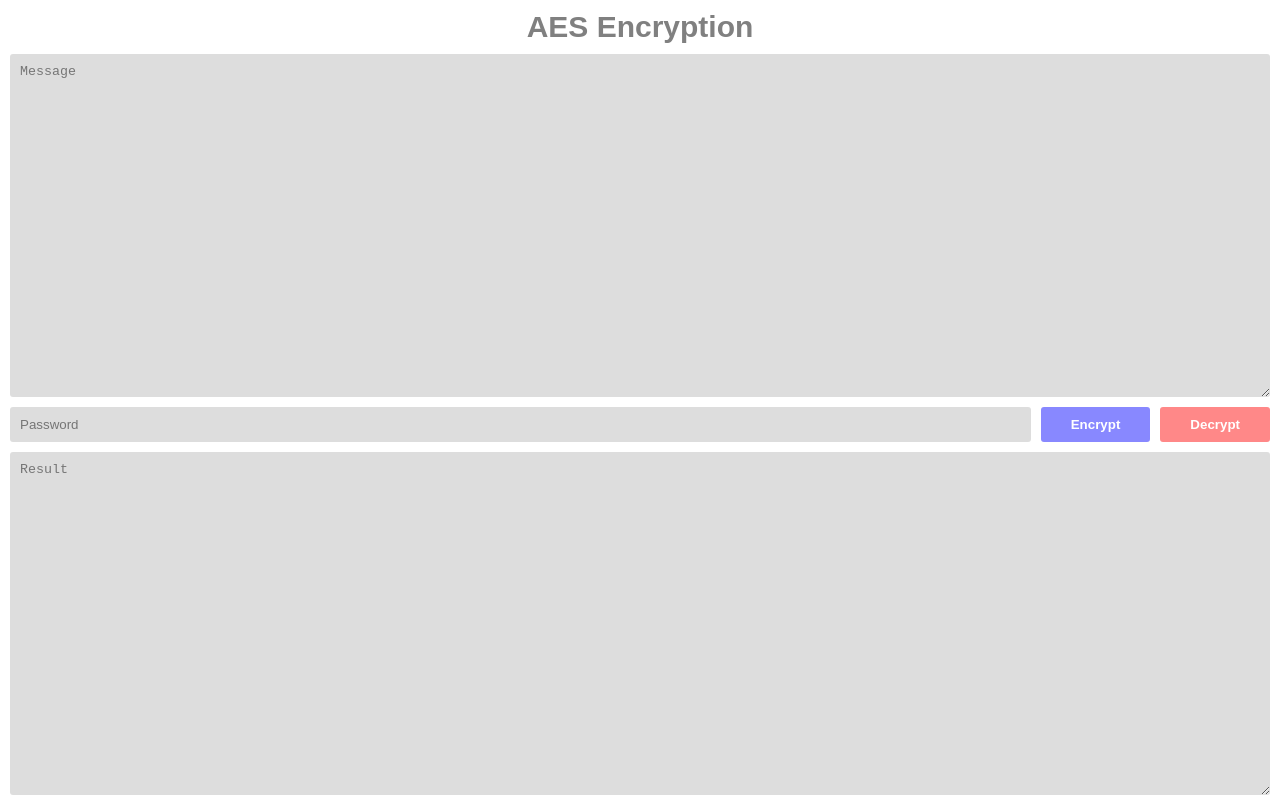
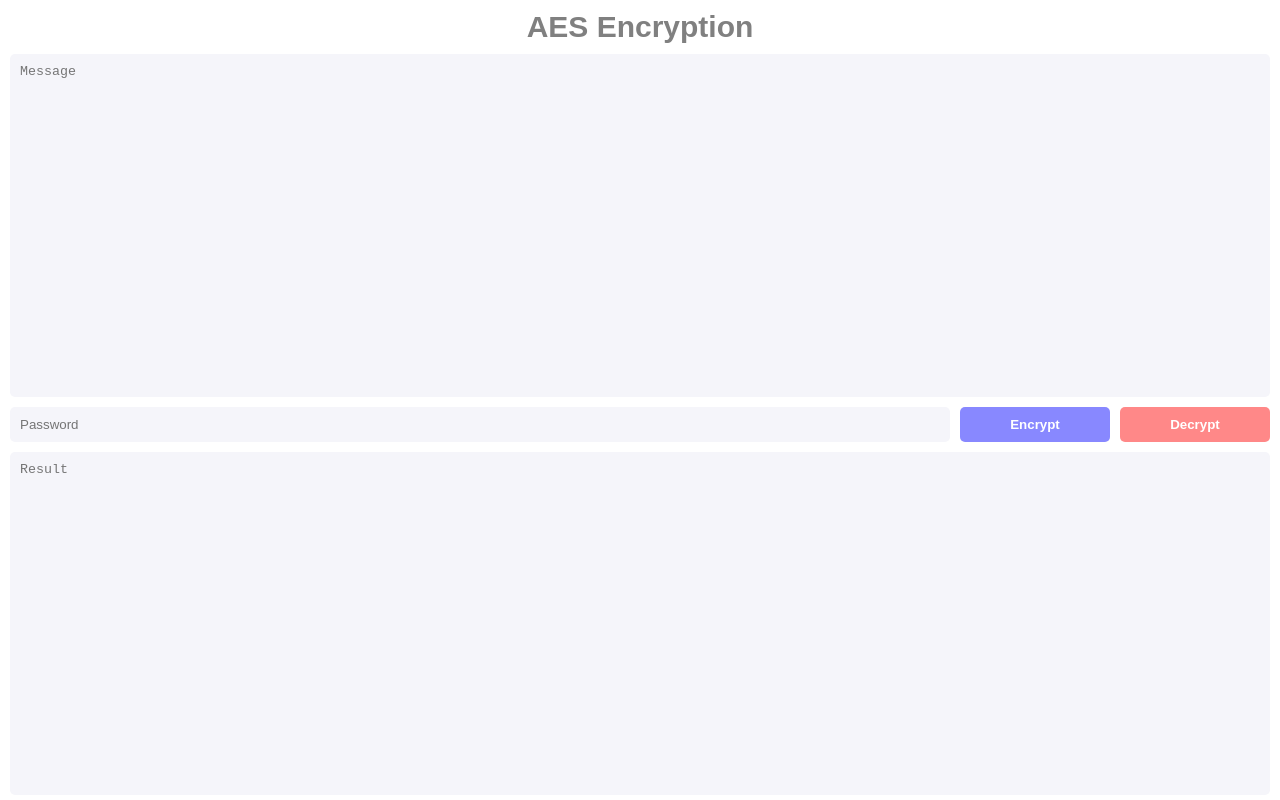
Before and after one commit to kcirtaptrick/kcirtaptrick.github.io, a plain HTML site: page encrypt/index.html in a window 1280 px wide. Drawn offline with Linux system fonts and the light colour scheme.

Commit message:
Improved encryption layout

```diff
--- a/encrypt/index.html
+++ b/encrypt/index.html
@@ -1,10 +1,12 @@
 <!DOCTYPE html>
 <html>
   <head>
-    <title>AES Encryption</title>
+    <title>Encryption</title>
+    <meta name="viewport" content="width=device-width, initial-scale=1" />
+
     <script src="https://cdnjs.cloudflare.com/ajax/libs/crypto-js/3.1.2/rollups/aes.js"></script>
     <link rel="stylesheet" type="text/css" href="styles.css" />
-    <script src="script.js"></script>
+    <script defer src="script.js"></script>
   </head>
   <body>
     <header>AES Encryption</header>
@@ -14,6 +16,6 @@
       <button onclick="encrypt()" class="encrypt">Encrypt</button>
       <button onclick="decrypt()" class="decrypt">Decrypt</button>
     </div>
-    <textarea placeholder="Result"></textarea>
+    <textarea placeholder="Result" disabled></textarea>
   </body>
 </html>
--- a/encrypt/script.js
+++ b/encrypt/script.js
@@ -1,7 +1,5 @@
-window.onload = () => {
-  document.querySelector("textarea[placeholder='Message']").value =
-    searchToObject().message || "";
-};
+document.querySelector("textarea[placeholder='Message']").value =
+  searchToObject().message || "";
 var encrypt = () => {
   document.querySelector(
     "textarea[placeholder='Result']"
--- a/encrypt/styles.scss
+++ b/encrypt/styles.scss
@@ -14,6 +14,7 @@ body {
 }
 textarea {
   flex: 1;
+  resize: none;
 }
 header {
   text-align: center;
@@ -29,10 +30,11 @@ button {
   border: 0;
 
   transition: background-color 0.3s, box-shadow 0.3s;
-  border-radius: 3px;
+  border-radius: 5px;
   padding: 10px;
   outline: none;
-  background: #ddd;
+  background: #f5f5fa;
+  min-width: 0;
   &:focus {
     background: white;
     box-shadow: 0 0 10px 0 #ddd;
@@ -45,8 +47,10 @@ button {
   }
   button {
     margin-left: 10px;
-    padding: 10px 30px;
-
+    padding: 10px 15px;
+    flex: 0.2;
+    min-width: fit-content;
+    max-width: 150px;
     color: white;
     font-weight: bolder;
     cursor: pointer;
```
Also changed, not shown: encrypt/styles.css, 1 other file.
